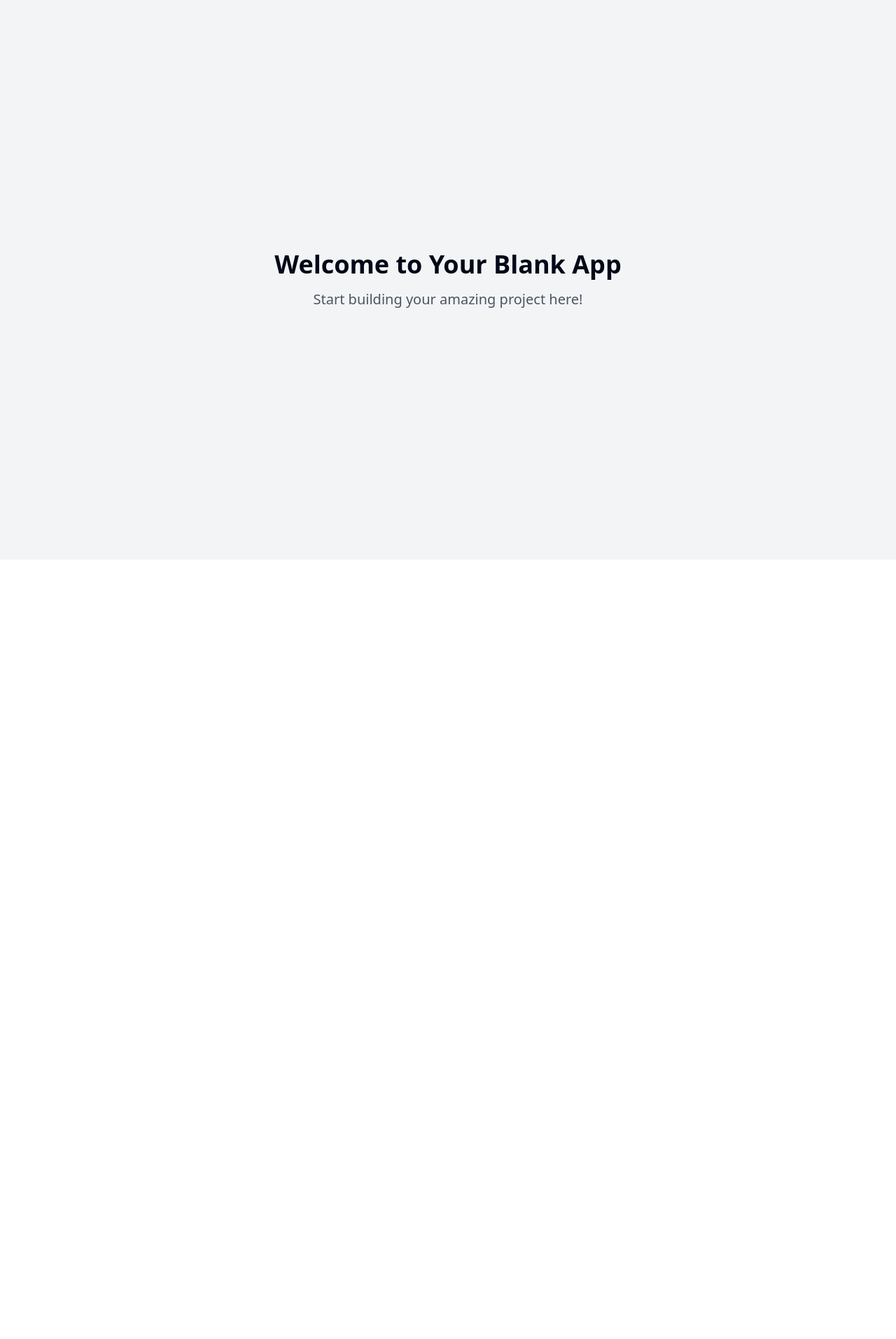
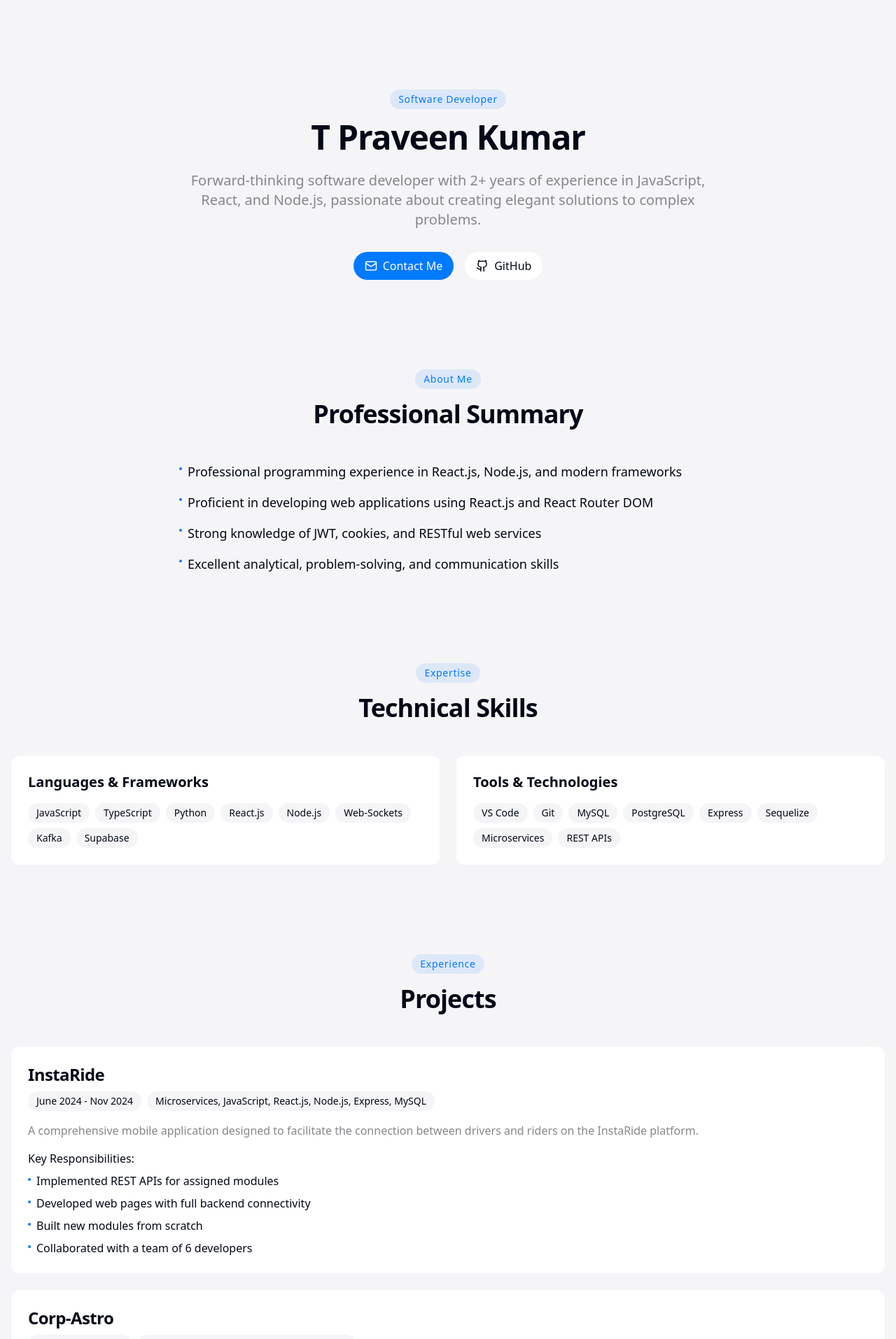
Before and after one commit to Praveen-Samv/praveenkumars, a React (Vite) app: page / in a window 1280 px wide. Shown: the top 1914 px of the page at 70% size. Before the commit the page ends 800 px from the top, so only its background shows below. Built offline with nearby package versions, Linux system fonts and the light colour scheme.

Commit message:
Create portfolio website
This commit implements a portfolio website based on the provided information, showcasing the developer's skills, projects, and professional summary.  The website will be built using ReactJS with Typescript and Tailwind CSS.

```diff
--- a/package.json
+++ b/package.json
@@ -45,6 +45,7 @@
     "cmdk": "^1.0.0",
     "date-fns": "^3.6.0",
     "embla-carousel-react": "^8.3.0",
+    "framer-motion": "^12.4.2",
     "input-otp": "^1.2.4",
     "lucide-react": "^0.462.0",
     "next-themes": "^0.3.0",
--- /dev/null
+++ b/src/components/Motion.tsx
@@ -0,0 +1,19 @@
+
+import { motion } from "framer-motion";
+
+interface MotionProps {
+  children: React.ReactNode;
+  delay?: number;
+}
+
+export const Motion = ({ children, delay = 0 }: MotionProps) => {
+  return (
+    <motion.div
+      initial={{ opacity: 0, y: 20 }}
+      animate={{ opacity: 1, y: 0 }}
+      transition={{ duration: 0.5, delay }}
+    >
+      {children}
+    </motion.div>
+  );
+};
--- /dev/null
+++ b/src/components/ProjectCard.tsx
@@ -0,0 +1,52 @@
+
+import { Motion } from "@/components/Motion";
+
+interface ProjectCardProps {
+  title: string;
+  duration: string;
+  platform: string;
+  description: string;
+  responsibilities: string[];
+  delay?: number;
+}
+
+export const ProjectCard = ({
+  title,
+  duration,
+  platform,
+  description,
+  responsibilities,
+  delay = 0,
+}: ProjectCardProps) => {
+  return (
+    <Motion delay={delay}>
+      <div className="p-6 transition-all duration-300 bg-white rounded-xl hover:shadow-lg">
+        <div className="flex flex-col gap-4">
+          <div className="space-y-2">
+            <h3 className="text-2xl font-semibold tracking-tight">{title}</h3>
+            <div className="flex flex-wrap gap-2">
+              <span className="px-3 py-1 text-sm bg-secondary rounded-full">
+                {duration}
+              </span>
+              <span className="px-3 py-1 text-sm bg-secondary rounded-full">
+                {platform}
+              </span>
+            </div>
+          </div>
+          <p className="text-accent">{description}</p>
+          <div>
+            <h4 className="mb-2 font-medium">Key Responsibilities:</h4>
+            <ul className="space-y-2">
+              {responsibilities.map((responsibility, index) => (
+                <li key={index} className="flex items-start gap-2">
+                  <span className="mt-2 w-1 h-1 bg-primary rounded-full" />
+                  <span>{responsibility}</span>
+                </li>
+              ))}
+            </ul>
+          </div>
+        </div>
+      </div>
+    </Motion>
+  );
+};
--- /dev/null
+++ b/src/components/SectionTitle.tsx
@@ -0,0 +1,18 @@
+
+interface SectionTitleProps {
+  subtext?: string;
+  children: React.ReactNode;
+}
+
+export const SectionTitle = ({ subtext, children }: SectionTitleProps) => {
+  return (
+    <div className="mb-12 text-center">
+      {subtext && (
+        <span className="inline-block px-3 py-1 mb-4 text-sm font-medium tracking-wider text-primary bg-primary/10 rounded-full">
+          {subtext}
+        </span>
+      )}
+      <h2 className="text-4xl font-bold tracking-tight">{children}</h2>
+    </div>
+  );
+};
--- /dev/null
+++ b/src/components/SkillCard.tsx
@@ -0,0 +1,28 @@
+
+import { Motion } from "@/components/Motion";
+
+interface SkillCardProps {
+  title: string;
+  items: string[];
+  delay?: number;
+}
+
+export const SkillCard = ({ title, items, delay = 0 }: SkillCardProps) => {
+  return (
+    <Motion delay={delay}>
+      <div className="p-6 bg-white rounded-xl hover:shadow-lg transition-all duration-300">
+        <h3 className="mb-4 text-xl font-semibold">{title}</h3>
+        <div className="flex flex-wrap gap-2">
+          {items.map((item, index) => (
+            <span
+              key={index}
+              className="px-3 py-1 text-sm bg-secondary rounded-full"
+            >
+              {item}
+            </span>
+          ))}
+        </div>
+      </div>
+    </Motion>
+  );
+};
--- a/src/pages/Index.tsx
+++ b/src/pages/Index.tsx
@@ -1,12 +1,177 @@
-// Update this page (the content is just a fallback if you fail to update the page)
+
+import { Motion } from "@/components/Motion";
+import { ProjectCard } from "@/components/ProjectCard";
+import { SectionTitle } from "@/components/SectionTitle";
+import { SkillCard } from "@/components/SkillCard";
+import { Github, Mail, Phone } from "lucide-react";
 
 const Index = () => {
   return (
-    <div className="min-h-screen flex items-center justify-center bg-gray-100">
-      <div className="text-center">
-        <h1 className="text-4xl font-bold mb-4">Welcome to Your Blank App</h1>
-        <p className="text-xl text-gray-600">Start building your amazing project here!</p>
-      </div>
+    <div className="min-h-screen bg-[#F5F5F7]">
+      {/* Hero Section */}
+      <section className="container px-4 pt-32 pb-16">
+        <Motion>
+          <div className="max-w-3xl mx-auto text-center">
+            <span className="inline-block px-3 py-1 mb-4 text-sm font-medium tracking-wider text-primary bg-primary/10 rounded-full">
+              Software Developer
+            </span>
+            <h1 className="mb-6 text-5xl font-bold tracking-tight">
+              T Praveen Kumar
+            </h1>
+            <p className="mb-8 text-xl text-accent">
+              Forward-thinking software developer with 2+ years of experience in
+              JavaScript, React, and Node.js, passionate about creating elegant
+              solutions to complex problems.
+            </p>
+            <div className="flex justify-center gap-4">
+              <a
+                href="mailto:praveenkumardev152@gmail.com"
+                className="inline-flex items-center gap-2 px-4 py-2 font-medium transition-colors rounded-full bg-primary text-primary-foreground hover:bg-primary/90"
+              >
+                <Mail size={18} />
+                Contact Me
+              </a>
+              <a
+                href="https://github.com/Praveen-Samv"
+                target="_blank"
+                rel="noopener noreferrer"
+                className="inline-flex items-center gap-2 px-4 py-2 font-medium transition-colors bg-white rounded-full text-foreground hover:bg-secondary"
+              >
+                <Github size={18} />
+                GitHub
+              </a>
+            </div>
+          </div>
+        </Motion>
+      </section>
+
+      {/* Professional Summary */}
+      <section className="container px-4 py-16">
+        <SectionTitle subtext="About Me">Professional Summary</SectionTitle>
+        <Motion>
+          <div className="max-w-3xl mx-auto">
+            <ul className="space-y-4 text-lg">
+              <li className="flex items-start gap-2">
+                <span className="mt-2 w-1 h-1 bg-primary rounded-full" />
+                <span>
+                  Professional programming experience in React.js, Node.js, and
+                  modern frameworks
+                </span>
+              </li>
+              <li className="flex items-start gap-2">
+                <span className="mt-2 w-1 h-1 bg-primary rounded-full" />
+                <span>
+                  Proficient in developing web applications using React.js and
+                  React Router DOM
+                </span>
+              </li>
+              <li className="flex items-start gap-2">
+                <span className="mt-2 w-1 h-1 bg-primary rounded-full" />
+                <span>
+                  Strong knowledge of JWT, cookies, and RESTful web services
+                </span>
+              </li>
+              <li className="flex items-start gap-2">
+                <span className="mt-2 w-1 h-1 bg-primary rounded-full" />
+                <span>
+                  Excellent analytical, problem-solving, and communication skills
+                </span>
+              </li>
+            </ul>
+          </div>
+        </Motion>
+      </section>
+
+      {/* Skills */}
+      <section className="container px-4 py-16">
+        <SectionTitle subtext="Expertise">Technical Skills</SectionTitle>
+        <div className="grid gap-6 md:grid-cols-2">
+          <SkillCard
+            title="Languages & Frameworks"
+            items={[
+              "JavaScript",
+              "TypeScript",
+              "Python",
+              "React.js",
+              "Node.js",
+              "Web-Sockets",
+              "Kafka",
+              "Supabase",
+            ]}
+            delay={0.1}
+          />
+          <SkillCard
+            title="Tools & Technologies"
+            items={[
+              "VS Code",
+              "Git",
+              "MySQL",
+              "PostgreSQL",
+              "Express",
+              "Sequelize",
+              "Microservices",
+              "REST APIs",
+            ]}
+            delay={0.2}
+          />
+        </div>
+      </section>
+
+      {/* Projects */}
+      <section className="container px-4 py-16">
+        <SectionTitle subtext="Experience">Projects</SectionTitle>
+        <div className="grid gap-6">
+          <ProjectCard
+            title="InstaRide"
+            duration="June 2024 - Nov 2024"
+            platform="Microservices, JavaScript, React.js, Node.js, Express, MySQL"
+            description="A comprehensive mobile application designed to facilitate the connection between drivers and riders on the InstaRide platform."
+            responsibilities={[
+              "Implemented REST APIs for assigned modules",
+              "Developed web pages with full backend connectivity",
+              "Built new modules from scratch",
+              "Collaborated with a team of 6 developers",
+            ]}
+            delay={0.1}
+          />
+          <ProjectCard
+            title="Corp-Astro"
+            duration="Nov 2024 - Present"
+            platform="Microservices, JavaScript, React.js, Supabase"
+            description="A revolutionary application designed for businesses to harness astrological and numerological insights, offering various service tiers including Free, Subscription-Based, and Premium Services."
+            responsibilities={[
+              "Created application according to UI/UX specifications",
+              "Developed web pages with complete backend integration",
+              "Worked as an AI trainee agent",
+              "Collaborated with UI/UX designers and clients",
+            ]}
+            delay={0.2}
+          />
+        </div>
+      </section>
+
+      {/* Contact */}
+      <section className="container px-4 py-16">
+        <SectionTitle subtext="Get in Touch">Contact</SectionTitle>
+        <Motion>
+          <div className="flex flex-col items-center gap-4">
+            <a
+              href="mailto:praveenkumardev152@gmail.com"
+              className="flex items-center gap-2 text-lg hover:text-primary"
+            >
+              <Mail size={20} />
+              praveenkumardev152@gmail.com
+            </a>
+            <a
+              href="tel:+918142916065"
+              className="flex items-center gap-2 text-lg hover:text-primary"
+            >
+              <Phone size={20} />
+              +91 8142916065
+            </a>
+          </div>
+        </Motion>
+      </section>
     </div>
   );
 };
--- a/tailwind.config.ts
+++ b/tailwind.config.ts
@@ -1,3 +1,4 @@
+
 import type { Config } from "tailwindcss";
 
 export default {
@@ -12,85 +13,66 @@ export default {
   theme: {
     container: {
       center: true,
-			padding: '2rem',
+      padding: "2rem",
       screens: {
-				'2xl': '1400px'
-			}
+        "2xl": "1400px",
+      },
     },
     extend: {
       colors: {
-				border: 'hsl(var(--border))',
-				input: 'hsl(var(--input))',
-				ring: 'hsl(var(--ring))',
-				background: 'hsl(var(--background))',
-				foreground: 'hsl(var(--foreground))',
+        border: "hsl(var(--border))",
+        input: "hsl(var(--input))",
+        ring: "hsl(var(--ring))",
+        background: "hsl(var(--background))",
+        foreground: "hsl(var(--foreground))",
         primary: {
-					DEFAULT: 'hsl(var(--primary))',
-					foreground: 'hsl(var(--primary-foreground))'
+          DEFAULT: "#007AFF",
+          foreground: "#FFFFFF",
         },
         secondary: {
-					DEFAULT: 'hsl(var(--secondary))',
-					foreground: 'hsl(var(--secondary-foreground))'
-				},
-				destructive: {
-					DEFAULT: 'hsl(var(--destructive))',
-					foreground: 'hsl(var(--destructive-foreground))'
-				},
-				muted: {
-					DEFAULT: 'hsl(var(--muted))',
-					foreground: 'hsl(var(--muted-foreground))'
+          DEFAULT: "#F5F5F7",
+          foreground: "#1D1D1F",
         },
         accent: {
-					DEFAULT: 'hsl(var(--accent))',
-					foreground: 'hsl(var(--accent-foreground))'
+          DEFAULT: "#86868B",
+          foreground: "#FFFFFF",
         },
-				popover: {
-					DEFAULT: 'hsl(var(--popover))',
-					foreground: 'hsl(var(--popover-foreground))'
-				},
-				card: {
-					DEFAULT: 'hsl(var(--card))',
-					foreground: 'hsl(var(--card-foreground))'
-				},
-				sidebar: {
-					DEFAULT: 'hsl(var(--sidebar-background))',
-					foreground: 'hsl(var(--sidebar-foreground))',
-					primary: 'hsl(var(--sidebar-primary))',
-					'primary-foreground': 'hsl(var(--sidebar-primary-foreground))',
-					accent: 'hsl(var(--sidebar-accent))',
-					'accent-foreground': 'hsl(var(--sidebar-accent-foreground))',
-					border: 'hsl(var(--sidebar-border))',
-					ring: 'hsl(var(--sidebar-ring))'
-				}
-			},
-			borderRadius: {
-				lg: 'var(--radius)',
-				md: 'calc(var(--radius) - 2px)',
-				sm: 'calc(var(--radius) - 4px)'
       },
       keyframes: {
-				'accordion-down': {
-					from: {
-						height: '0'
+        "accordion-down": {
+          from: { height: "0" },
+          to: { height: "var(--radix-accordion-content-height)" },
         },
-					to: {
-						height: 'var(--radix-accordion-content-height)'
-					}
+        "accordion-up": {
+          from: { height: "var(--radix-accordion-content-height)" },
+          to: { height: "0" },
         },
-				'accordion-up': {
-					from: {
-						height: 'var(--radix-accordion-content-height)'
+        "fade-up": {
+          "0%": {
+            opacity: "0",
+            transform: "translateY(20px)",
           },
-					to: {
-						height: '0'
-					}
-				}
+          "100%": {
+            opacity: "1",
+            transform: "translateY(0)",
+          },
+        },
+        "fade-in": {
+          "0%": {
+            opacity: "0",
+          },
+          "100%": {
+            opacity: "1",
+          },
+        },
       },
       animation: {
-				'accordion-down': 'accordion-down 0.2s ease-out',
-				'accordion-up': 'accordion-up 0.2s ease-out'
-			}
-		}
+        "accordion-down": "accordion-down 0.2s ease-out",
+        "accordion-up": "accordion-up 0.2s ease-out",
+        "fade-up": "fade-up 0.5s ease-out forwards",
+        "fade-in": "fade-in 0.3s ease-out forwards",
+      },
+    },
   },
   plugins: [require("tailwindcss-animate")],
 } satisfies Config;
```
Also changed, not shown: 1 other file (tests, documents, lock files or other folders). Lines whose indentation alone changed are shown as unchanged.
